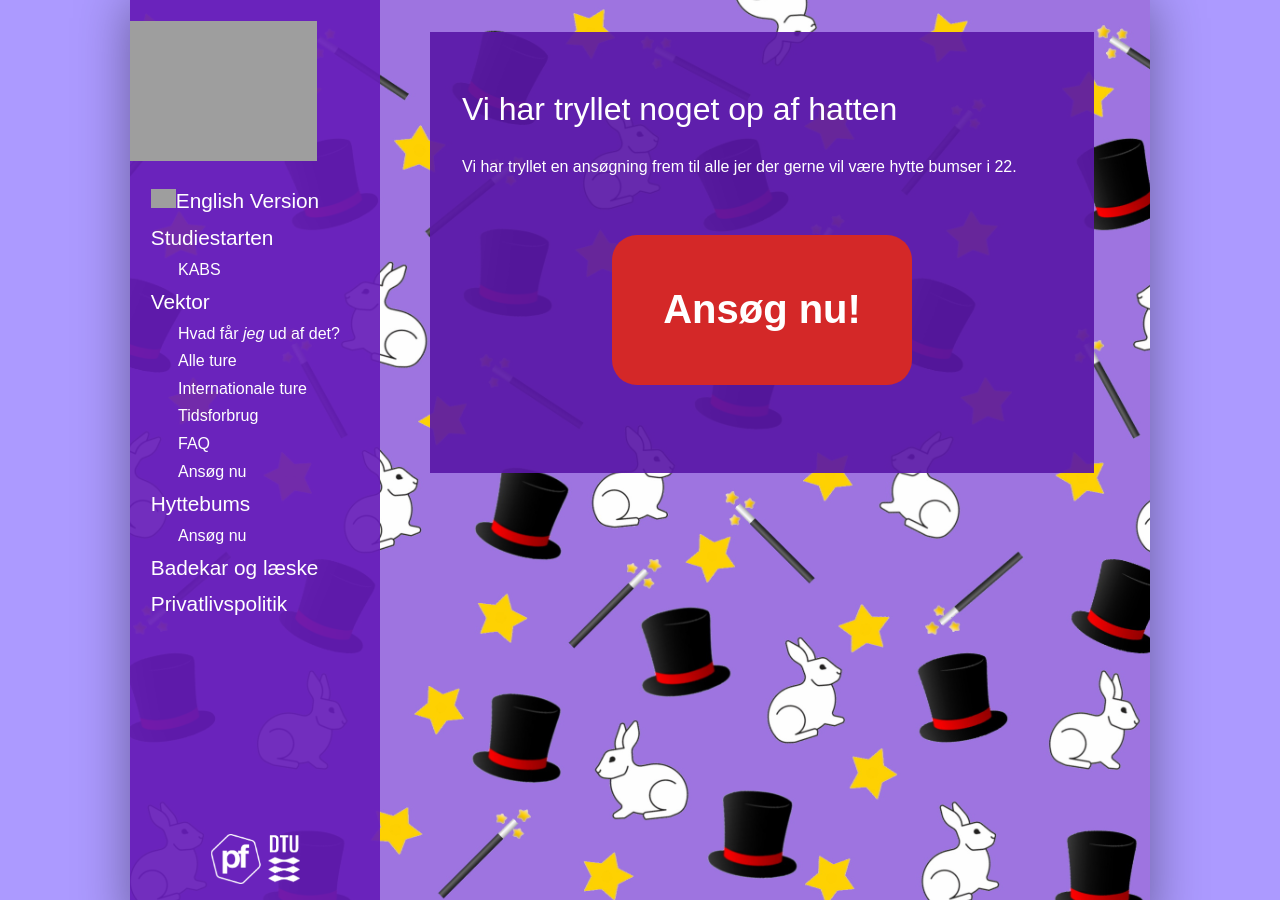
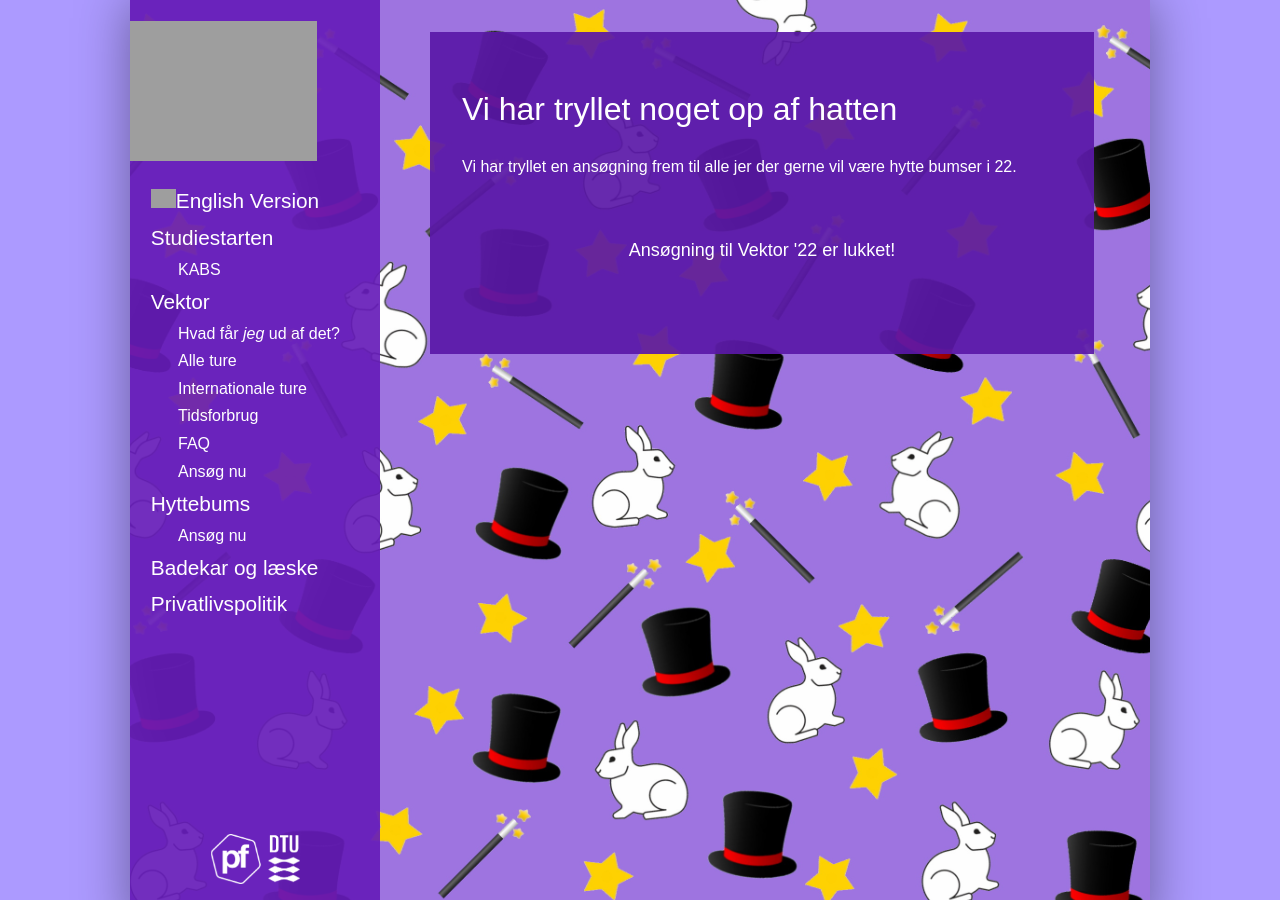
Before and after one commit to KABSDTU/kabsdtu.github.io, a Jekyll site: the page built from ansog-som-hyttebums.md, in a window 1280 px wide and 900 px high. Built offline with Jekyll 4.4.1, drawn with Linux system fonts in a browser that asks for light colours; some web fonts are replaced; grey boxes are pictures that could not be loaded.

Commit message:
Closed rustripbum applications.

```diff
--- a/ansog-som-hyttebums.md
+++ b/ansog-som-hyttebums.md
@@ -11,8 +11,6 @@ title: Ansøg som Hyttebums
 
 <br />
 
-<a style="text-align: center;" href="https://docs.google.com/forms/d/e/1FAIpQLScsD8RZfyD52ScrntI0tkR9qn0lhNHTfBGInxqcEZV0q1Ya5Q/viewform?usp=sf_link">
-    <button class="applyBtn">Ansøg nu!</button>
-</a>
+<p style="text-align: center; font-size: large;">Ansøgning til Vektor '22 er lukket!</p>
 
 <br />
```
Also changed, not shown: ansog-som-optursbums.md (+1 -1 lines).
